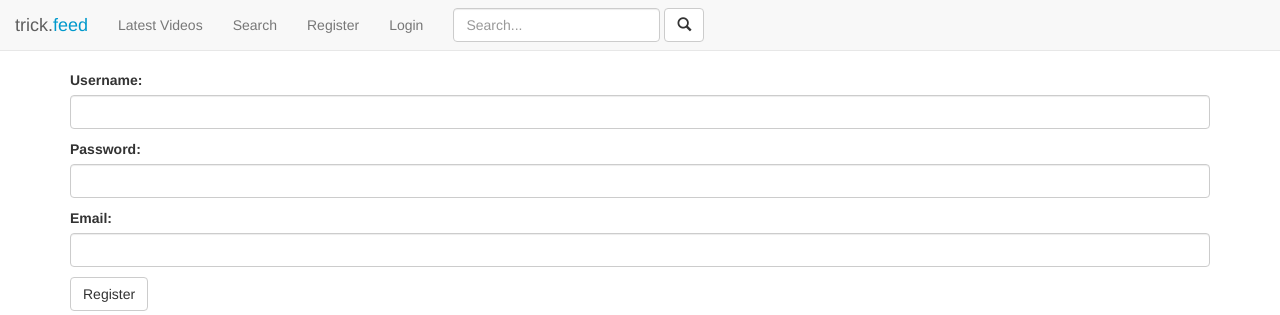
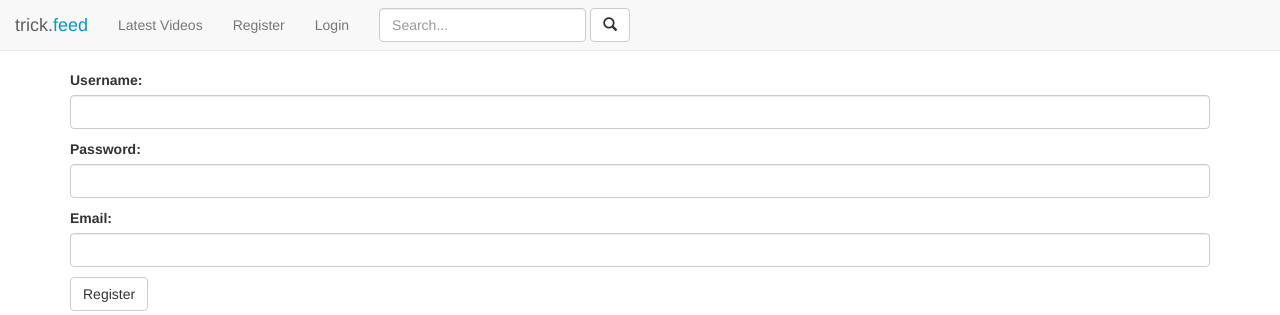
Before and after one commit to Tuss4/trick.feed, a Django app: template trickfeed/templates/register.html in a window 1280 px wide. Shown: the top 315 px of the page. Run offline with Django 3.2, Linux system fonts and the light colour scheme; the template is opened without the code that fills it: values that come from a table or form of the project are taken from there, others are empty; data comes from the database, SQL or seed files in the repository; some libraries are stand-ins or nearby versions.

Commit message:
Removed search tab from nav for #19

```diff
--- a/trickfeed/templates/base.html
+++ b/trickfeed/templates/base.html
@@ -23,7 +23,7 @@
 				<div class="collapse navbar-collapse" id='trickfeed-navbar-collapse'>
 					<ul class="nav navbar-nav">
 						<li{% if request.path == '/' %} class="active" {% endif %}><a href="/">Latest Videos</a></li>
-						<li{% if request.path == '/search/' %} class="active" {% endif %}><a href="/search/">Search</a></li>
+						<!-- <li{% if request.path == '/search/' %} class="active" {% endif %}><a href="/search/">Search</a></li> -->
 						{% if not request.user.is_authenticated %}
 						<li{% if request.path == '/register/' %} class="active"{% endif %}><a href="/register">Register</a></li>
 						<li{% if request.path == '/login/' %} class="active" {% endif %}><a href="/login/">Login</a></li>
```
